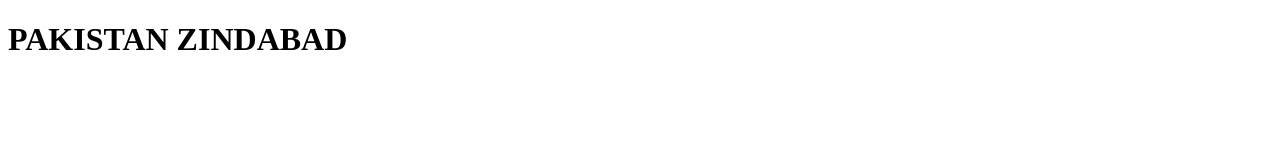
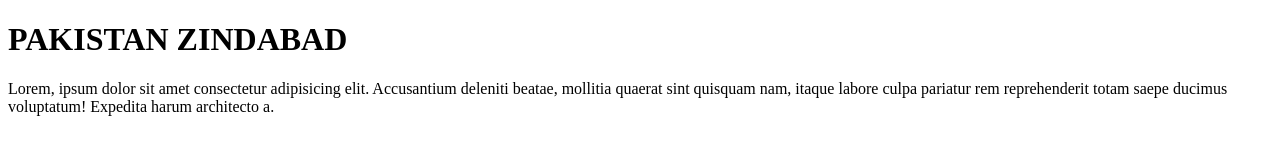
Before and after one commit to ahad2407d/web01, a plain HTML site: page index.html in a window 1280 px wide. Drawn offline with Linux system fonts and the light colour scheme.

Commit message:
"Added paragraph to index.html"

```diff
--- a/index.html
+++ b/index.html
@@ -7,5 +7,6 @@
 </head>
 <body>
     <h1>PAKISTAN ZINDABAD</h1>
+    <p>Lorem, ipsum dolor sit amet consectetur adipisicing elit. Accusantium deleniti beatae, mollitia quaerat sint quisquam nam, itaque labore culpa pariatur rem reprehenderit totam saepe ducimus voluptatum! Expedita harum architecto a.</p>
 </body>
 </html>
```
